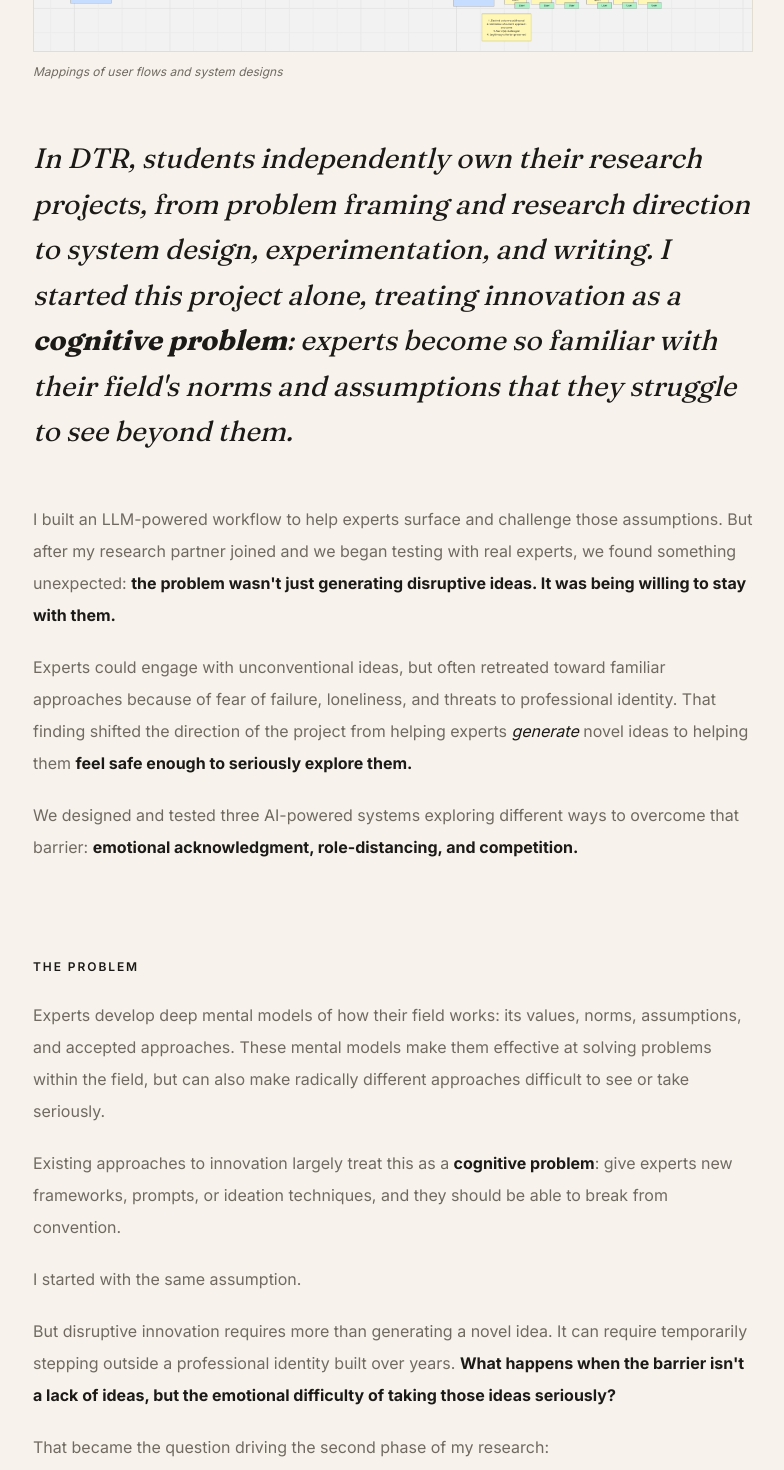
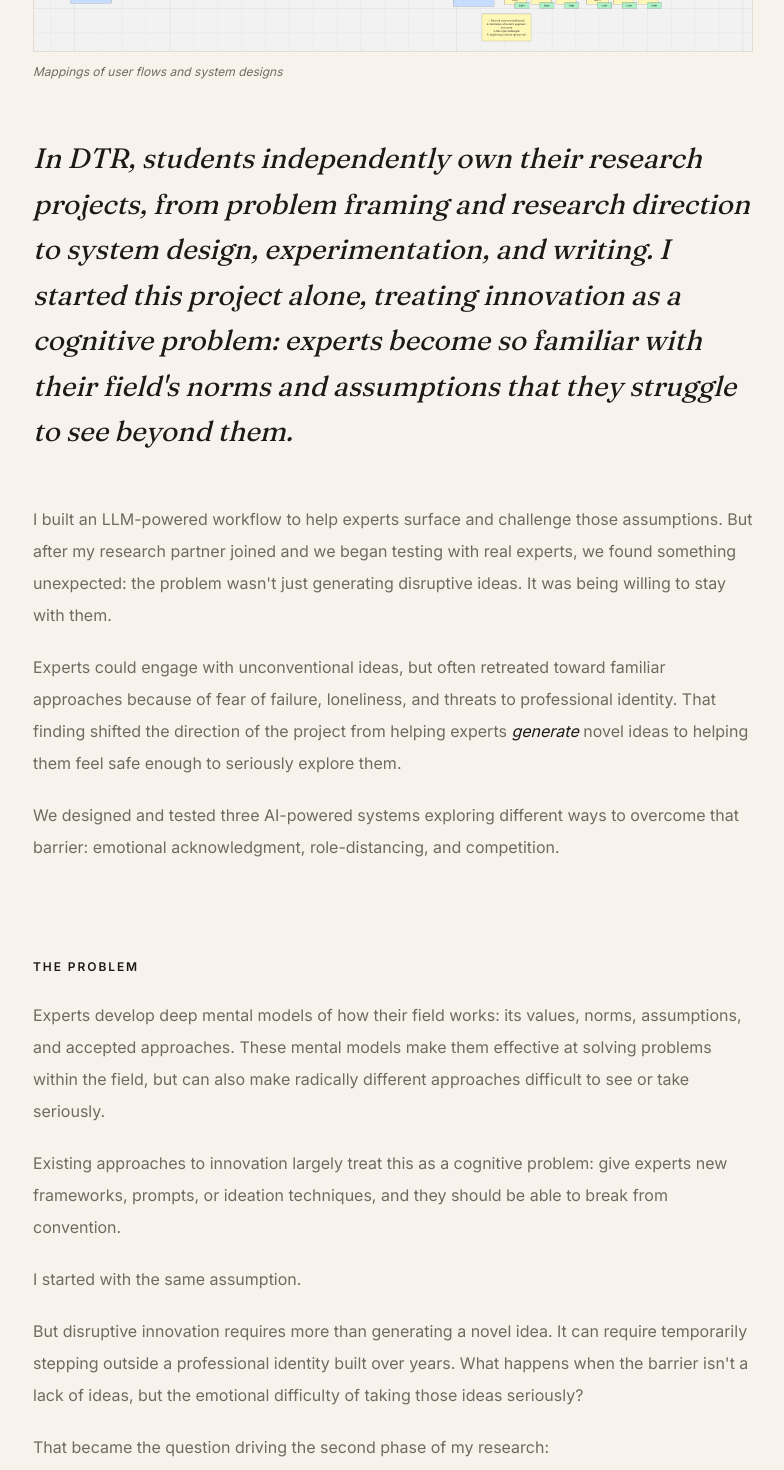
Before and after one commit to kaitlync31/portfolio, a Next.js app: page /work/dtr-research in a window 1280 px wide. Shown: the part 1000-2470 px from the top of the page, without its empty margins (247-1031 px from the left). Built offline with nearby package versions, Linux system fonts and the light colour scheme.

Commit message:
Remove bold emphasis from DTR Research prose
Co-Authored-By: Claude Sonnet 5 <noreply@anthropic.com>

```diff
--- a/src/app/work/dtr-research/page.tsx
+++ b/src/app/work/dtr-research/page.tsx
@@ -45,8 +45,8 @@ export default function DTRResearch() {
           In DTR, students independently own their research projects, from
           problem framing and research direction to system design,
           experimentation, and writing. I started this project alone,
-          treating innovation as a <strong>cognitive problem</strong>:
-          experts become so familiar with their field&apos;s norms and
+          treating innovation as a cognitive problem: experts become so
+          familiar with their field&apos;s norms and
           assumptions that they struggle to see beyond them.
         </TLDR>
 
@@ -55,11 +55,8 @@ export default function DTRResearch() {
             I built an LLM-powered workflow to help experts surface and
             challenge those assumptions. But after my research partner
             joined and we began testing with real experts, we found
-            something unexpected:{" "}
-            <strong className="text-ink">
-              the problem wasn&apos;t just generating disruptive ideas. It
-              was being willing to stay with them.
-            </strong>
+            something unexpected: the problem wasn&apos;t just generating
+            disruptive ideas. It was being willing to stay with them.
           </p>
           <p>
             Experts could engage with unconventional ideas, but often
@@ -67,17 +64,12 @@ export default function DTRResearch() {
             failure, loneliness, and threats to professional identity.
             That finding shifted the direction of the project from helping
             experts <em className="text-ink">generate</em> novel ideas to
-            helping them{" "}
-            <strong className="text-ink">
-              feel safe enough to seriously explore them.
-            </strong>
+            helping them feel safe enough to seriously explore them.
           </p>
           <p>
             We designed and tested three AI-powered systems exploring
-            different ways to overcome that barrier:{" "}
-            <strong className="text-ink">
-              emotional acknowledgment, role-distancing, and competition.
-            </strong>
+            different ways to overcome that barrier: emotional
+            acknowledgment, role-distancing, and competition.
           </p>
         </CaseStudySection>
 
@@ -90,20 +82,18 @@ export default function DTRResearch() {
             difficult to see or take seriously.
           </p>
           <p>
-            Existing approaches to innovation largely treat this as a{" "}
-            <strong className="text-ink">cognitive problem</strong>: give
-            experts new frameworks, prompts, or ideation techniques, and
+            Existing approaches to innovation largely treat this as a
+            cognitive problem: give experts new frameworks, prompts, or
+            ideation techniques, and
             they should be able to break from convention.
           </p>
           <p>I started with the same assumption.</p>
           <p>
             But disruptive innovation requires more than generating a
             novel idea. It can require temporarily stepping outside a
-            professional identity built over years.{" "}
-            <strong className="text-ink">
-              What happens when the barrier isn&apos;t a lack of ideas, but
-              the emotional difficulty of taking those ideas seriously?
-            </strong>
+            professional identity built over years. What happens when the
+            barrier isn&apos;t a lack of ideas, but the emotional
+            difficulty of taking those ideas seriously?
           </p>
           <p>That became the question driving the second phase of my research:</p>
           <PullQuote>
@@ -152,8 +142,7 @@ export default function DTRResearch() {
           <p>
             The result gave me preliminary evidence that structured AI
             could expand the space of ideas. But I hadn&apos;t yet tested
-            whether experts would actually{" "}
-            <strong className="text-ink">pursue</strong> those ideas.
+            whether experts would actually pursue those ideas.
           </p>
         </CaseStudySection>
 
@@ -203,9 +192,8 @@ export default function DTRResearch() {
             was being willing to stay with them.
           </p>
           <p>
-            We reframed our approach around an{" "}
-            <strong className="text-ink">emotion-first</strong> question:
-            how might AI help experts temporarily separate an idea from
+            We reframed our approach around an emotion-first question: how
+            might AI help experts temporarily separate an idea from
             their professional identity, making it safer to explore?
           </p>
         </CaseStudySection>
@@ -297,29 +285,20 @@ export default function DTRResearch() {
             thinking for them.
           </p>
           <p>
-            The debate successfully supported{" "}
-            <strong className="text-ink">
-              novelty and articulation of novelty
-            </strong>
-            , although we found less evidence of continued action after
-            the session.
+            The debate successfully supported novelty and articulation of
+            novelty, although we found less evidence of continued action
+            after the session.
           </p>
         </CaseStudySection>
 
         <CaseStudySection heading="How We Tested">
           <p>
-            We conducted{" "}
-            <strong className="text-ink">
-              15+ user interviews and usability tests
-            </strong>{" "}
-            across the three prototypes, primarily with CS education
-            professors.
+            We conducted 15+ user interviews and usability tests across
+            the three prototypes, primarily with CS education professors.
           </p>
           <p>
-            Each session consisted of roughly{" "}
-            <strong className="text-ink">
-              40–45 minutes of interaction followed by 15 minutes of Q&amp;A.
-            </strong>
+            Each session consisted of roughly 40–45 minutes of interaction
+            followed by 15 minutes of Q&amp;A.
           </p>
           <p>We evaluated each prototype against three outcomes:</p>
           <CaseList
@@ -342,11 +321,9 @@ export default function DTRResearch() {
             ]}
           />
           <p>
-            These criteria helped us distinguish between{" "}
-            <strong className="text-ink">
-              generating an interesting idea
-            </strong>{" "}
-            and actually engaging with it deeply enough to matter.
+            These criteria helped us distinguish between generating an
+            interesting idea and actually engaging with it deeply enough
+            to matter.
           </p>
         </CaseStudySection>
 
@@ -366,11 +343,8 @@ export default function DTRResearch() {
             of identity, fear, and uncertainty.
           </p>
           <p>
-            This led us toward an{" "}
-            <strong className="text-ink">
-              emotion-first framework for AI-assisted innovation
-            </strong>
-            :
+            This led us toward an emotion-first framework for AI-assisted
+            innovation:
           </p>
           <p className="text-ink">Acknowledge → Distance → Invest</p>
           <div className="space-y-4">
@@ -415,10 +389,8 @@ export default function DTRResearch() {
         <CaseStudySection heading="Outcome &amp; What's Next">
           <p>
             By June, we&apos;d co-authored a first draft of a paper
-            proposing an{" "}
-            <strong className="text-ink">
-              emotion-first framework for AI-assisted innovation tools.
-            </strong>
+            proposing an emotion-first framework for AI-assisted
+            innovation tools.
           </p>
           <p>
             I&apos;m continuing the project by exploring how the three
@@ -446,11 +418,8 @@ export default function DTRResearch() {
           <p>
             Early on, I focused heavily on whether the system could
             generate novel ideas. Over time, I learned to distinguish
-            between{" "}
-            <strong className="text-ink">
-              generating an idea, recognizing its value, and actually
-              continuing to pursue it.
-            </strong>
+            between generating an idea, recognizing its value, and
+            actually continuing to pursue it.
           </p>
 
           <SubHeading>
```
